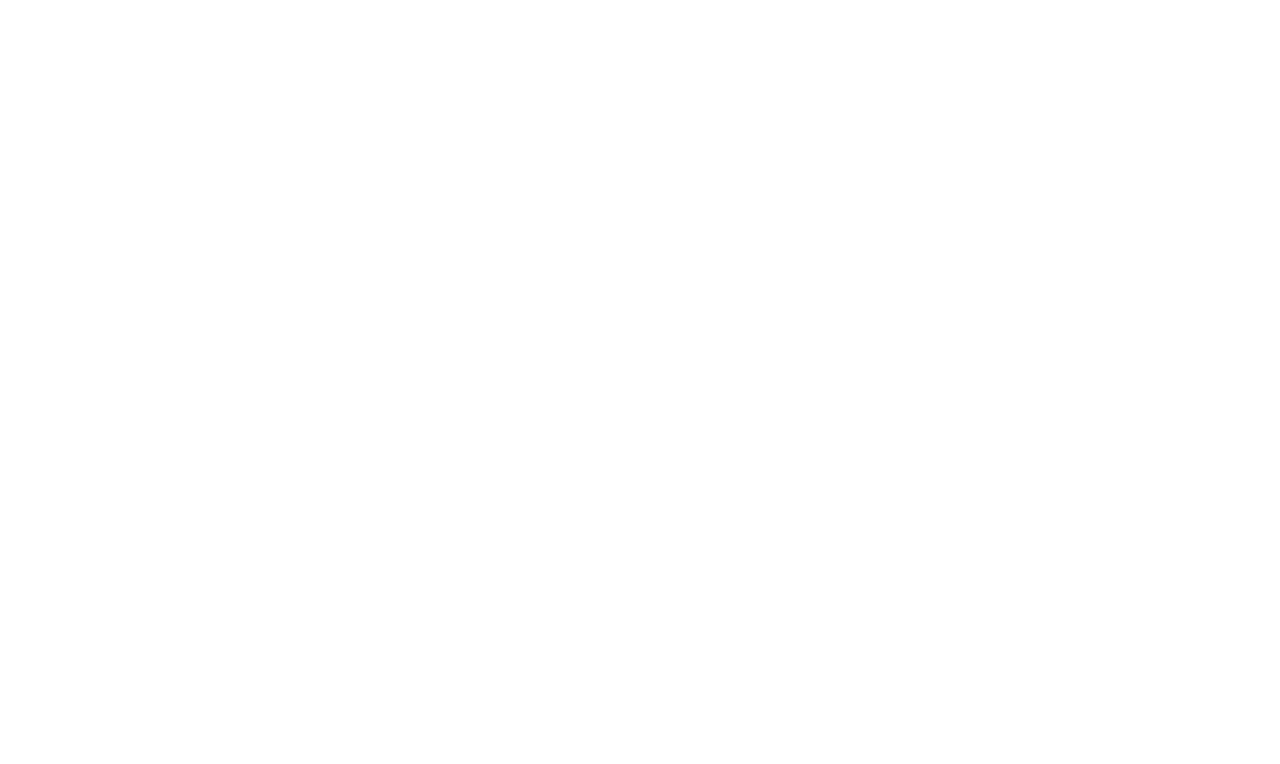
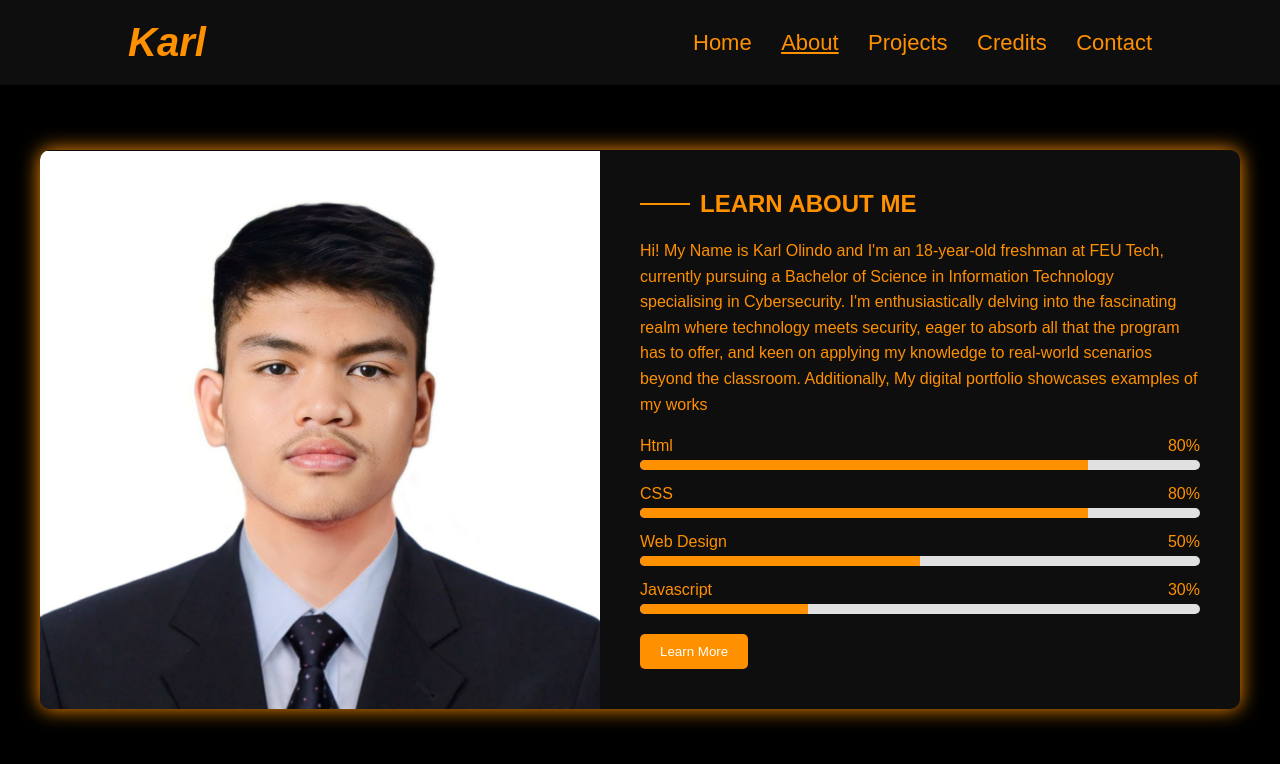
Before and after one commit to Tamarawsatech/WD_Karl_Finals, a plain HTML site: page pages/About/index.html in a window 1280 px wide. Drawn offline with nearby package versions, Linux system fonts and the light colour scheme.

Commit message:
Feat;Added About me Section and updated header

```diff
--- a/pages/About/assets/css/style.css
+++ b/pages/About/assets/css/style.css
@@ -0,0 +1,149 @@
+* {
+    margin: 0;
+    padding: 0;
+    box-sizing: border-box;
+}
+
+body {
+    font-family: Arial, sans-serif;
+    background-color: black; /* background color */
+    margin-top: 150px; /* Adjust to account for fixed header */
+}
+
+/* HEADER */
+.header {
+    position: fixed;
+    top: 0;
+    width: 100%;
+    padding: 20px 10%;
+    background-color: #0e0e0e;
+    display: flex;
+    justify-content: space-between;
+    align-items: center;
+    z-index: 1000;
+}
+
+.navbar a {
+    font-size: 22px;
+    color: #ff9000;
+    text-decoration: none;
+    font-weight: 500;
+    margin-left: 25px;
+    transition: .3s;
+}
+
+.navbar a:hover, .navbar a.active {
+    color: #ff9000;
+    text-decoration: underline;
+}
+
+.logo {
+    font-size: 40px;
+    font-weight: bolder;
+    font-style: italic;
+    text-decoration: none;
+    color: #ff9000;
+}
+
+.logo:hover {
+    transform: scale(1.1);
+    transition: transform 0.3s ease-in-out;
+}
+
+/*  END OF HEADER */
+.container {
+    display: flex;
+    justify-content: center;
+    align-items: center;
+    max-width: 1200px;
+    margin: 50px auto;
+    background-color: #0e0e0e;
+    border-radius: 10px;
+    box-shadow: 0 0 20px #ff9000;
+    overflow: hidden;
+}
+
+.image-container {
+    flex: 1;
+
+}
+
+.profile-image {
+    width: 100%;
+    height: 200%;
+    object-fit: cover;
+    margin-bottom: -7px;
+}
+
+.content-container {
+    flex: 1;
+    padding: 40px;
+}
+
+.section-title {
+    font-size: 24px;
+    font-weight: bold;
+    margin-bottom: 20px;
+    display: flex;
+    align-items: center;
+    color: #ff9000;
+}
+
+.title-underline {
+    display: inline-block;
+    width: 50px;
+    height: 2px;
+    background-color: #ff9000;
+    margin-right: 10px;
+    color: #ff9000;
+}
+
+.description {
+    font-size: 16px;
+    line-height: 1.6;
+    color: #ff9000;
+    margin-bottom: 20px;
+}
+
+.skills {
+    margin-bottom: 20px;
+}
+
+.skill {
+    margin-bottom: 15px;
+}
+
+.skill-info {
+    display: flex;
+    justify-content: space-between;
+    margin-bottom: 5px;
+    color: #ff9000;
+}
+
+.progress-bar {
+    width: 100%;
+    background-color: #e0e0e0;
+    border-radius: 10px;
+    overflow: hidden;
+}
+
+.progress {
+    height: 10px;
+    background-color: #ff9000;
+    width: 70%;
+}
+
+.learn-more-btn {
+    display: inline-block;
+    background-color: #ff9000;
+    color: #fff;
+    padding: 10px 20px;
+    border: none;
+    border-radius: 5px;
+    cursor: pointer;
+    text-decoration: none;
+}
+
+.learn-more-btn:hover {
+    background-color: #e07c00;
+}
--- a/pages/About/index.html
+++ b/pages/About/index.html
@@ -0,0 +1,77 @@
+<!DOCTYPE html>
+<html lang="en">
+<head>
+    <meta charset="UTF-8">
+    <meta name="viewport" content="width=device-width, initial-scale=1.0">
+    <title>Final Project</title>
+    <link rel="stylesheet" type="text/css" href="./assets/css/style.css">
+    <link href='https://unpkg.com/boxicons@2.1.4/css/boxicons.min.css' rel='stylesheet'>
+</head>
+<body>
+    <header class="header">
+        <a href="#" class="logo">Karl</a>
+        <nav class="navbar">
+            <a href="../../index.html">Home</a>
+            <a href="../../pages/About/index.html" class="active">About</a>
+            <a href="../../pages/Projects/index.html">Projects</a>
+            <a href="../../pages/Credits/index.html">Credits</a>
+            <a href="../../pages/Contact/index.html">Contact</a>
+        </nav>
+    </header>
+    <div class="container">
+        <div class="image-container">
+            <img src="../../assets/img/formal pic.jpg" alt="person-in-ceremonial-attire" class="profile-image">
+        </div>
+        <div class="content-container">
+            <h2 class="section-title">
+                <span class="title-underline"></span>
+                LEARN ABOUT ME
+            </h2>
+            <p class="description">
+            Hi! My Name is Karl Olindo and I'm an 18-year-old freshman at FEU Tech, currently pursuing a Bachelor of Science in Information Technology specialising in Cybersecurity. I'm enthusiastically delving into the fascinating realm where technology meets security, eager to absorb all that the program has to offer, and keen on applying my knowledge to real-world scenarios beyond the classroom. Additionally, My digital portfolio showcases examples of my works
+            </p>
+            <div class="skills">
+                <div class="skill">
+                    <div class="skill-info">
+                        <span>Html</span>
+                        <span>80%</span>
+                    </div>
+                    <div class="progress-bar">
+                        <div class="progress" style="width: 80%;"></div>
+                    </div>
+                </div>
+                <div class="skill">
+                    <div class="skill-info">
+                        <span>CSS</span>
+                        <span>80%</span>
+                    </div>
+                    <div class="progress-bar">
+                        <div class="progress" style="width: 80%;"></div>
+                    </div>
+                </div>
+                <div class="skill">
+                    <div class="skill-info">
+                        <span>Web Design</span>
+                        <span>50%</span>
+                    </div>
+                    <div class="progress-bar">
+                        <div class="progress" style="width: 50%;"></div>
+                    </div>
+                </div>
+                <div class="skill">
+                    <div class="skill-info">
+                        <span>Javascript</span>
+                        <span>30%</span>
+                    </div>
+                    <div class="progress-bar">
+                        <div class="progress" style="width: 30%;"></div>
+                    </div>
+                </div>
+            </div>
+            <a href="https://tamarawsatech.github.io/WD-KARL_OLINDO/">
+                <button class="learn-more-btn">Learn More</button>
+              </a>
+        </div>
+    </div>
+</body>
+</html>
```
Also changed, not shown: index.html (+1 -1 lines), pages/Contact/index.html (+1 -0 lines), pages/Credits/index.html (+1 -0 lines), pages/Projects/index.html (+1 -0 lines).
